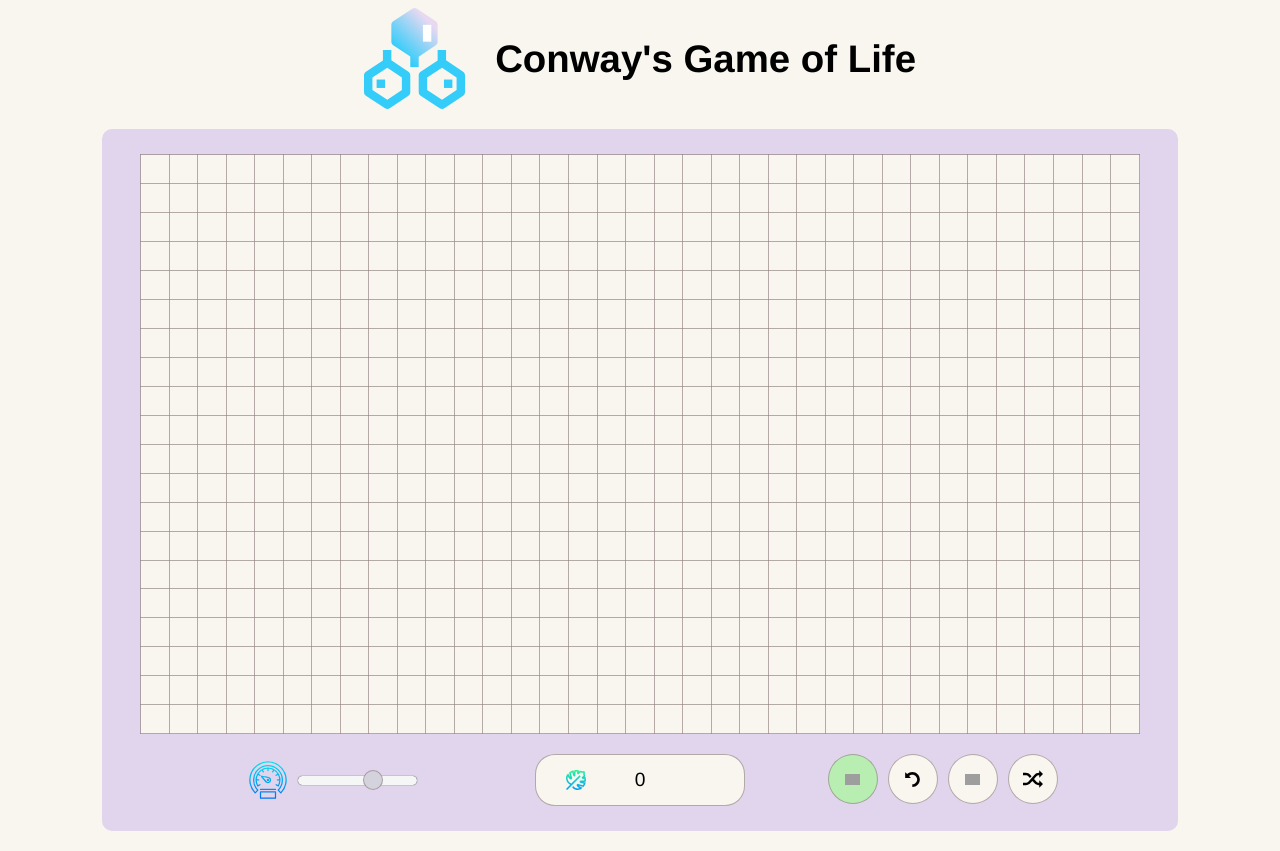
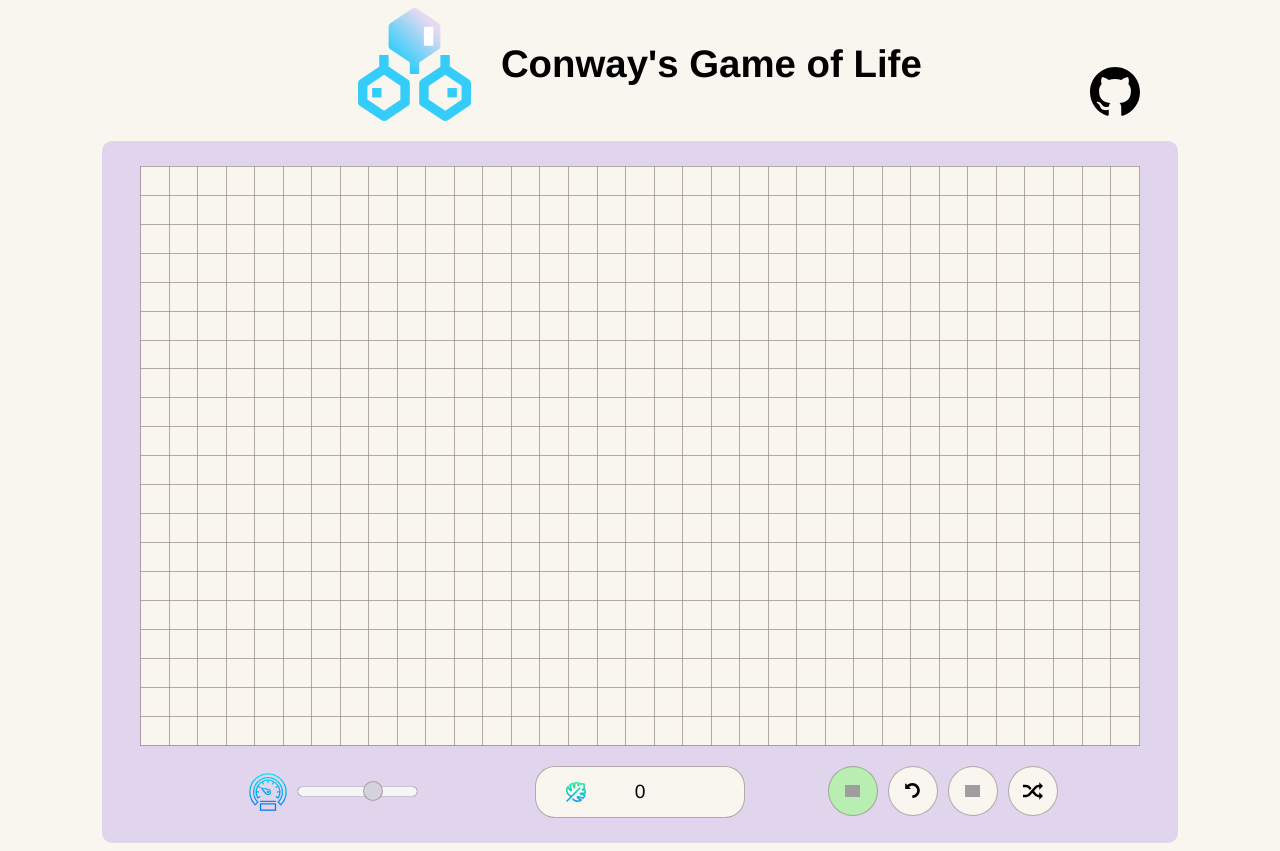
Before and after one commit to zyakdi/game-of-life, a Vue app: page /#/ in a window 1280 px wide. Built offline with nearby package versions, Linux system fonts and the light colour scheme; grey boxes are pictures that could not be loaded.

Commit message:
Add Github hyperlink

```diff
--- a/src/components/Header.vue
+++ b/src/components/Header.vue
@@ -1,25 +1,57 @@
 <template>
   <div class="header">
-    <img alt="Molecule icon" src="../assets/molecule-icon.svg" />
-    <h1>Conway's Game of Life</h1>
+    <div class="github-mirror"></div>
+    <div class="title">
+      <img class="logo" alt="Molecule icon" src="../assets/molecule-icon.svg" />
+      <h1>Conway's Game of Life</h1>
+    </div>
+    <a target="_blank" rel="noopener noreferrer" class="github" href="https://github.com/Dheos-z/game-of-life">
+      <img src="../assets/github-icon.svg" alt="Github icon">
+    </a>
   </div>
 </template>
 
 <style scoped>
 .header {
   display: flex;
+  flex-flow: row nowrap;
+  justify-content: space-between;
+  width: 1000px;
+  margin: auto;
+}
+
+.title {
+  display: flex;
   flex-flow: row;
   justify-content: center;
   align-items: center;
-  margin: auto;
 }
 
-img {
-  width: 8%;
+.logo {
+  width: 15%;
+}
+
+.github-mirror {
+  width: 5%;
+}
+
+.github {
+  align-self: flex-end;
+  width: 5%;
+}
+
+.github > img {
+  width: 100%;
 }
 
 h1 {
   margin-left: 30px;
   font-size: 3vw;
 }
+
+@media screen and (max-width: 1150px) {
+  .header {
+    width: 90%;
+  }
+}
 </style>
```
Also changed, not shown: src/assets/github-icon.svg (added).
